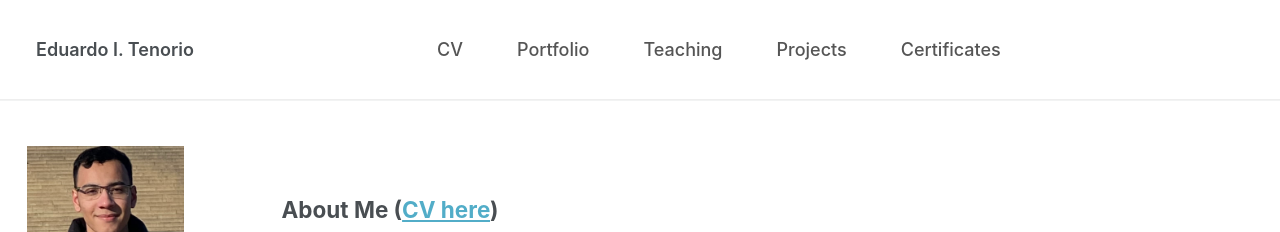
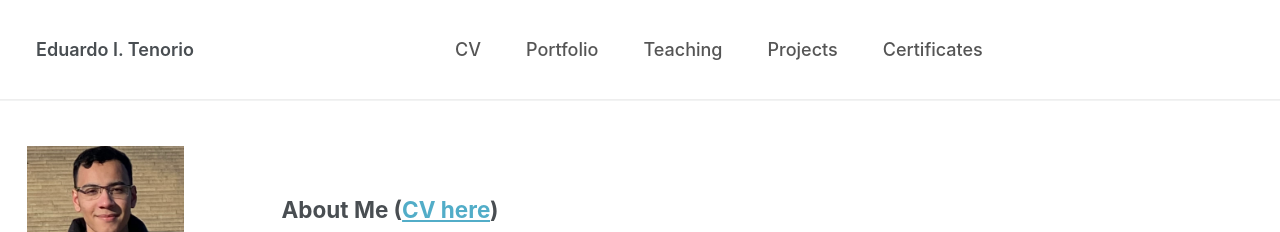
Before and after one commit to edtenorio/edtenorio.github.io, a Jekyll site: the page built from _pages/about.md, in a window 1280 px wide. Shown: the top 232 px of the page. Built offline with Jekyll 4.4.1, drawn with Linux system fonts in a browser that asks for light colours; formulas are drawn with MathJax 3.

Commit message:
Update masthead.html

```diff
--- a/_includes/masthead.html
+++ b/_includes/masthead.html
@@ -15,7 +15,7 @@
     <div class="masthead__menu">
       <nav id="site-nav" class="greedy-nav">
         <ul class="visible-links"
-            style="display: flex; list-style: none; gap: 1rem; margin: 0; padding: 0;">
+            style="display: flex; list-style: none; gap: 0.5rem; margin: 0; padding: 0;">
           {% for link in site.data.navigation.main %}
             {% if link.url contains 'http' %}
               {% assign domain = '' %}
```
